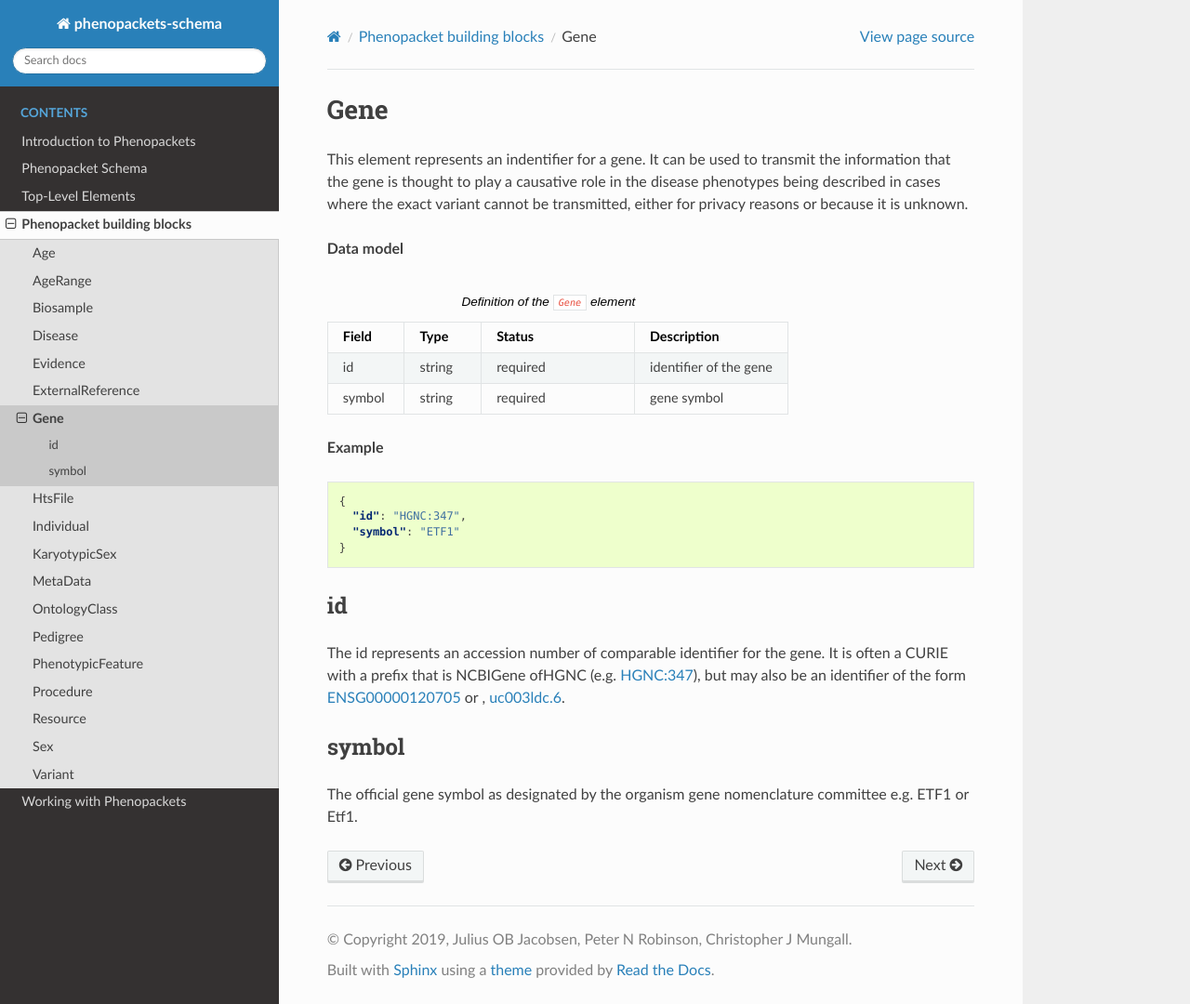
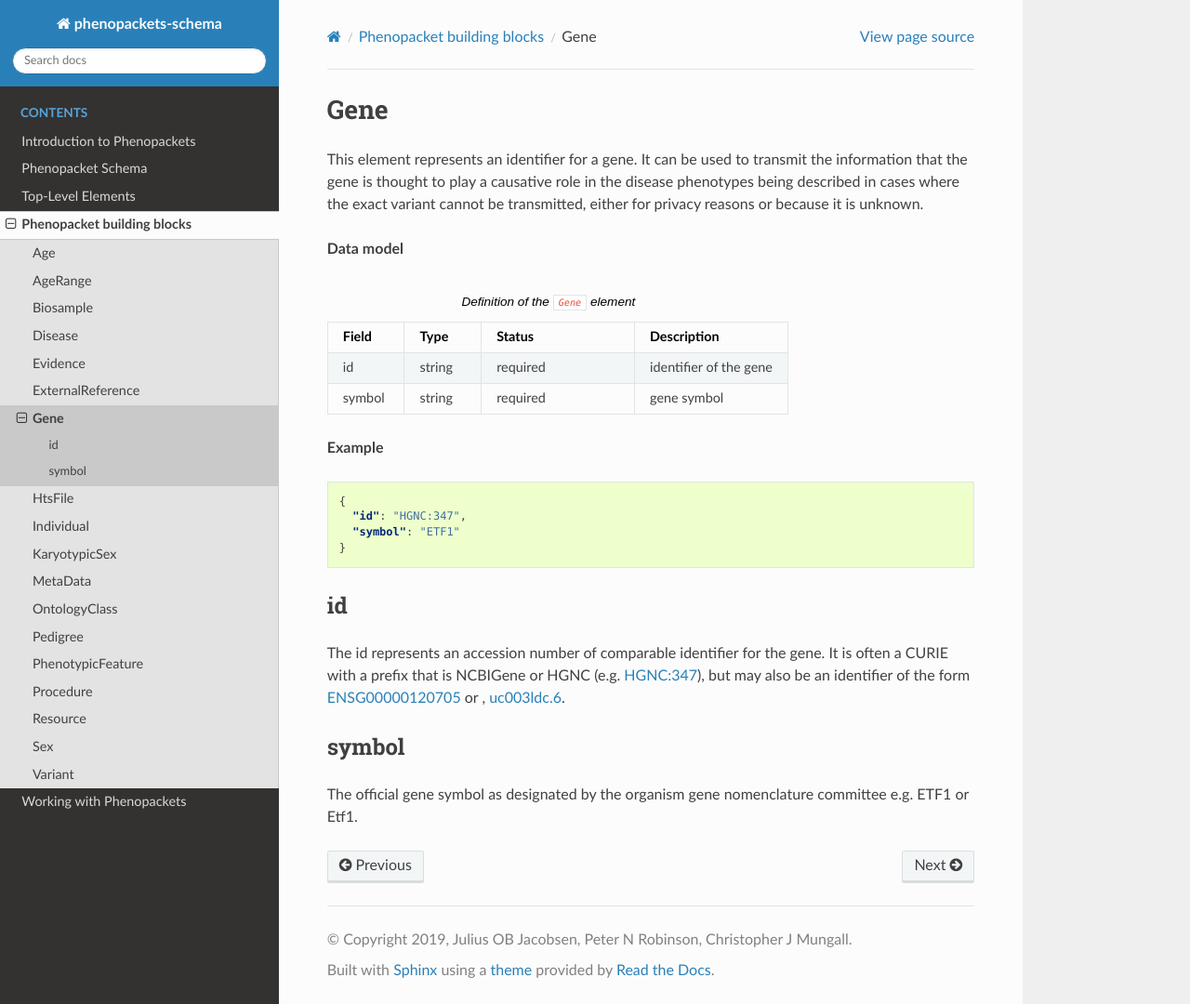
Before and after one commit to phenopackets/phenopacket-schema, a Sphinx documentation site: the page built from docs/gene.rst, in a window 1280 px wide and 1080 px high. Shown: the whole window at 93% size. Built offline with Sphinx 7.4.7 and the Read the Docs theme 2.0.0, drawn with Linux system fonts in a browser that asks for light colours.

Commit message:
Correct typos in gene.rst and requirements.rst

```diff
--- a/docs/gene.rst
+++ b/docs/gene.rst
@@ -5,12 +5,9 @@ Gene
 ====
 
 
-This element represents an indentifier for a gene. It can be used to transmit the information that
+This element represents an identifier for a gene. It can be used to transmit the information that
 the gene is thought to play a causative role in the disease phenotypes being described in cases where
 the exact variant cannot be transmitted, either for privacy reasons or because it is unknown.
-
-
-
 
 **Data model**
 
@@ -45,10 +42,9 @@ the exact variant cannot be transmitted, either for privacy reasons or because i
 
 id
 ~~
-The id represents an accession number of comparable identifier for the gene. It is often a CURIE
-with a prefix that is NCBIGene ofHGNC (e.g.
-`HGNC:347 <https://www.genenames.org/data/gene-symbol-report/#!/hgnc_id/HGNC:3477>`_), but may also be an
-identifier of the form `ENSG00000120705 <http://useast.ensembl.org/Homo_sapiens/Gene/Summary?db=core;g=ENSG00000120705;r=5:138506095-138543236>`_
+The id represents an accession number of comparable identifier for the gene. It is often a CURIE with a prefix that
+is NCBIGene or HGNC (e.g. `HGNC:347 <https://www.genenames.org/data/gene-symbol-report/#!/hgnc_id/HGNC:3477>`_), but
+may also be an identifier of the form `ENSG00000120705 <http://useast.ensembl.org/Homo_sapiens/Gene/Summary?db=core;g=ENSG00000120705;r=5:138506095-138543236>`_
 or , `uc003ldc.6 <http://genome.ucsc.edu/cgi-bin/hgTracks?db=hg38&lastVirtModeType=default&lastVirtModeExtraState=&virtModeType=default&virtMode=0&nonVirtPosition=&position=chr5%3A138506099%2D138543300&hgsid=740830709_Y6BD9QmLx9YvUSbMY4BiFV8tAwre>`_.
 
 
--- a/docs/requirements.rst
+++ b/docs/requirements.rst
@@ -22,7 +22,7 @@ phenopacket-specific extensions used in the schema only (not code) and are not s
 Required
 ========
 If a field is required, its presence is  an absolute requirement of the specification, failing which the entire
-phenopacket is regarded as malformed. This corresponds to the key woirds ``MUST``, ``REQUIRED``, and ``SHALL`` in
+phenopacket is regarded as malformed. This corresponds to the key words ``MUST``, ``REQUIRED``, and ``SHALL`` in
 `RFC2119 <https://www.ietf.org/rfc/rfc2119.txt>`_.
 
 Validation software must emit an error if a required field is missing. We note that natively protobuf messages never
```
